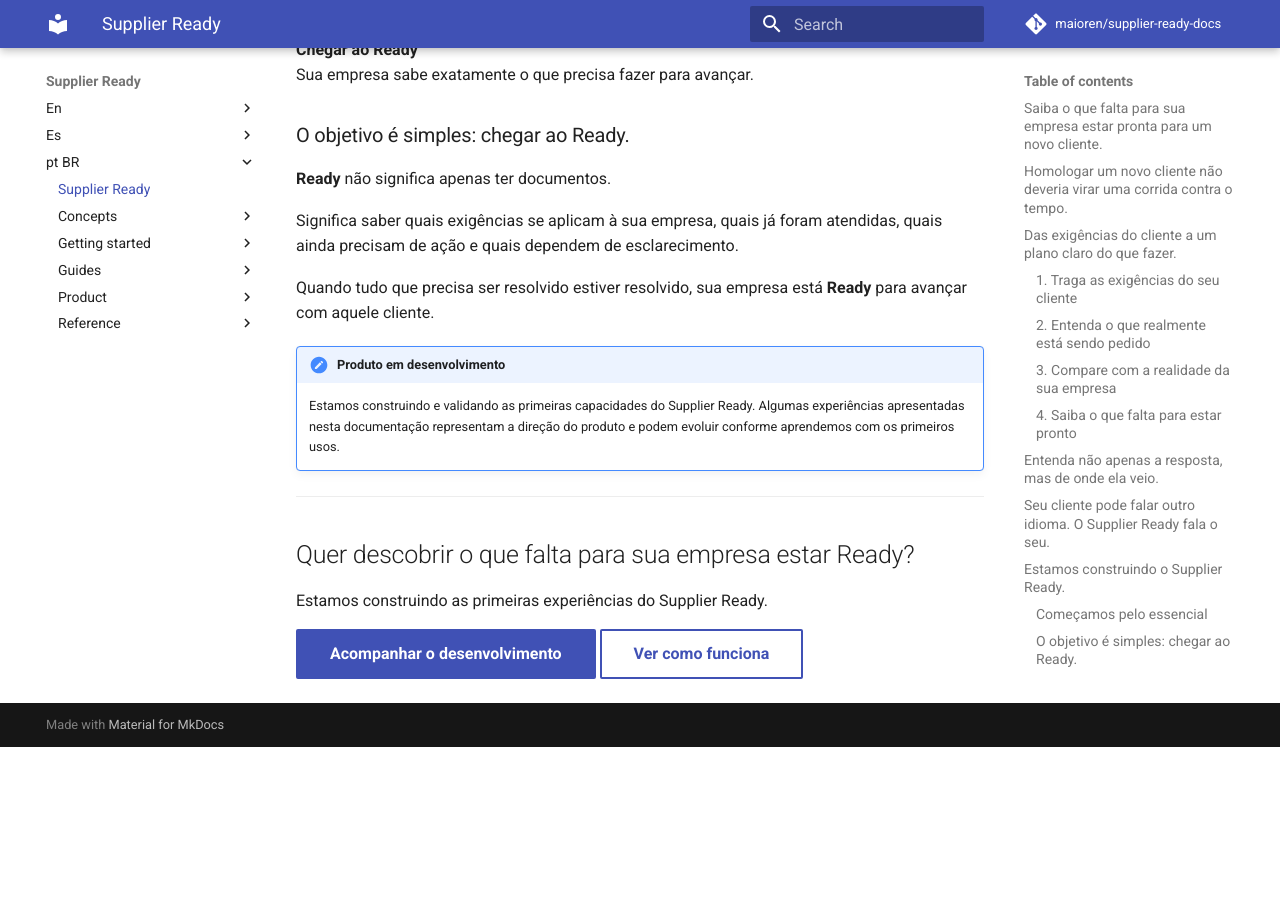
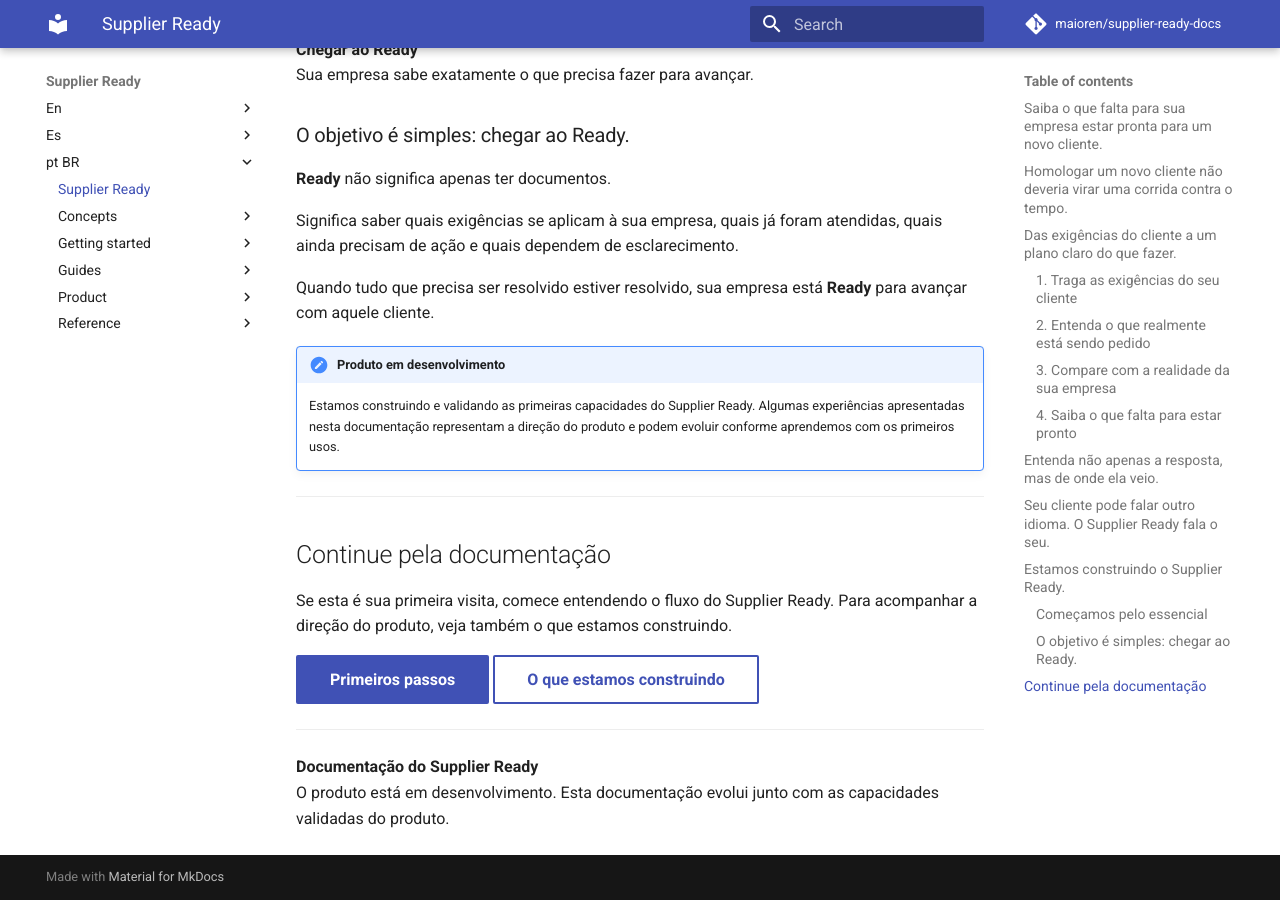
Before and after one commit to maioren/supplier-ready-docs, an MkDocs documentation site: the page built from docs/pt-BR/index.md, in a window 1280 px wide and 900 px high, scrolled down 2984 px. Built offline with MkDocs 1.6.1 and Material for MkDocs 9.7.7, drawn with Linux system fonts in a browser that asks for light colours; comment, search, counter and statistics services are not loaded; before the commit the page ends 3731 px from its top, so only the background shows below that; some of the changed text lies outside the part shown.

Commit message:
docs: position home as documentation entry point

```diff
--- a/docs/pt-BR/index.md
+++ b/docs/pt-BR/index.md
@@ -4,8 +4,8 @@
 
 Transforme exigências de cadastro e homologação em um plano claro. Entenda o que é necessário, identifique o que já está resolvido e saiba exatamente o que ainda precisa ser feito.
 
-[Começar uma análise](getting-started/first-analysis.md){ .md-button .md-button--primary }
-[Entender como funciona](getting-started/index.md){ .md-button }
+[Comece por aqui](getting-started/index.md){ .md-button .md-button--primary }
+[Entenda o produto](concepts/index.md){ .md-button }
 
 ---
 
@@ -115,11 +115,14 @@ Quando tudo que precisa ser resolvido estiver resolvido, sua empresa está **Rea
 
 ---
 
-## Quer descobrir o que falta para sua empresa estar Ready?
+## Continue pela documentação
 
-Estamos construindo as primeiras experiências do Supplier Ready.
+Se esta é sua primeira visita, comece entendendo o fluxo do Supplier Ready. Para acompanhar a direção do produto, veja também o que estamos construindo.
 
-[Acompanhar o desenvolvimento](product/roadmap.md){ .md-button .md-button--primary }
-[Ver como funciona](getting-started/index.md){ .md-button }
+[Primeiros passos](getting-started/index.md){ .md-button .md-button--primary }
+[O que estamos construindo](product/roadmap.md){ .md-button }
 
-<!-- Public product documentation lives in this dedicated repository. -->
+---
+
+**Documentação do Supplier Ready**
+O produto está em desenvolvimento. Esta documentação evolui junto com as capacidades validadas do produto.
```
